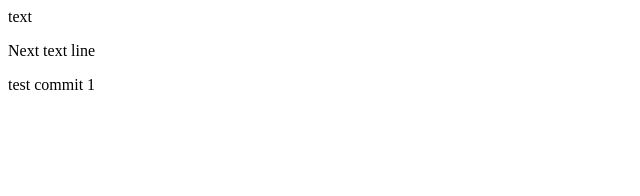
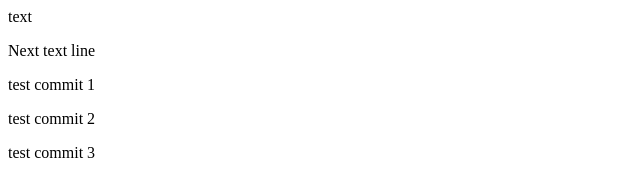
Before and after one commit to Mike-Dike/github_learning, a plain HTML site: page index.html in a window 1280 px wide. Shown: the whole page, without its empty margins (0-640 px from the left). Drawn offline with Linux system fonts and the light colour scheme.

Commit message:
test commit II

```diff
--- a/index.html
+++ b/index.html
@@ -1,3 +1,5 @@
 <p>text</p>
 <p>Next text line</p>
 <p>test commit 1</p>
+<p>test commit 2</p>
+<p>test commit 3</p>
```
